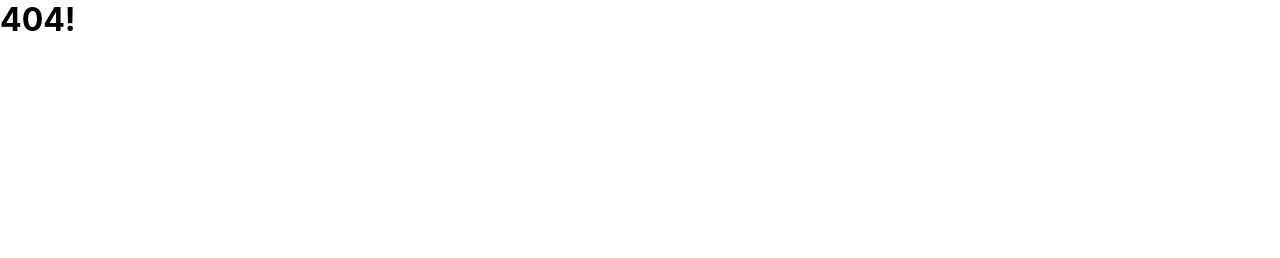
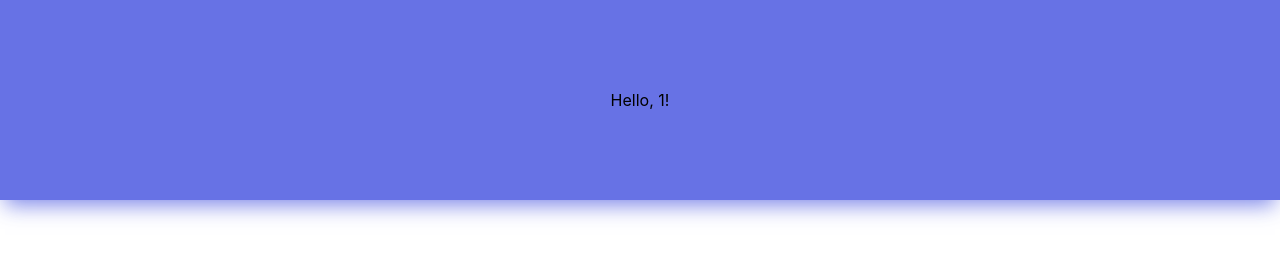
Before and after one commit to akashbdj/greet, a React app: page /1 in a window 1280 px wide. Built offline with nearby package versions, Linux system fonts and the light colour scheme.

Commit message:
user profile initiated

```diff
--- /dev/null
+++ b/src/components/profile.js
@@ -0,0 +1,22 @@
+import React, { Component } from 'react'
+
+class Profile extends Component {
+    render() {
+        let {
+            params: { username }
+        } = this.props.match
+
+        return (
+            <div className="profile">
+                <header>
+                    {
+                        //<img src="../style/buddha.jpg" />}
+                    }
+                    <div>Hello, {username}!</div>
+                </header>
+            </div>
+        )
+    }
+}
+
+export default Profile
--- a/src/routes.js
+++ b/src/routes.js
@@ -2,12 +2,14 @@ import React from 'react'
 import { BrowserRouter, Route, Redirect, Switch } from 'react-router-dom'
 
 import Login from './components/login'
+import Profile from './components/profile'
 
 export default (
     <BrowserRouter>
         <Switch>
-            <Redirect exact from="/" to="login" />
-            <Route path="/login" component={Login} />
+            <Route exact path="/login" component={Login} />
+            <Route path="/:username" component={Profile} />
+
             <Route component={() => <h1>404!</h1>} />
         </Switch>
     </BrowserRouter>
--- a/src/style/main.css
+++ b/src/style/main.css
@@ -68,3 +68,19 @@ input::placeholder {
     color: #fff;
     text-decoration: none;
 }
+
+.profile {
+    // display: flex;
+    // align-items: center;
+    // justify-content: center;
+    // min-height: 100vh;
+}
+
+.profile header {
+    background: #6772e5;
+    height: 200px;
+    box-shadow: 0 10px 20px -5px #6772e5db;
+    display: flex;
+    align-items: center;
+    justify-content: center;
+}
--- a/webpack.config.babel.js
+++ b/webpack.config.babel.js
@@ -6,7 +6,8 @@ export default {
     entry: './src/index.js',
     output: {
         filename: 'bundle.js',
-        path: path.resolve(__dirname, 'dist')
+        path: path.resolve(__dirname, 'dist'),
+        publicPath: '/'
     },
     module: {
         rules: [
```
Also changed, not shown: src/style/buddha.jpg (added).
